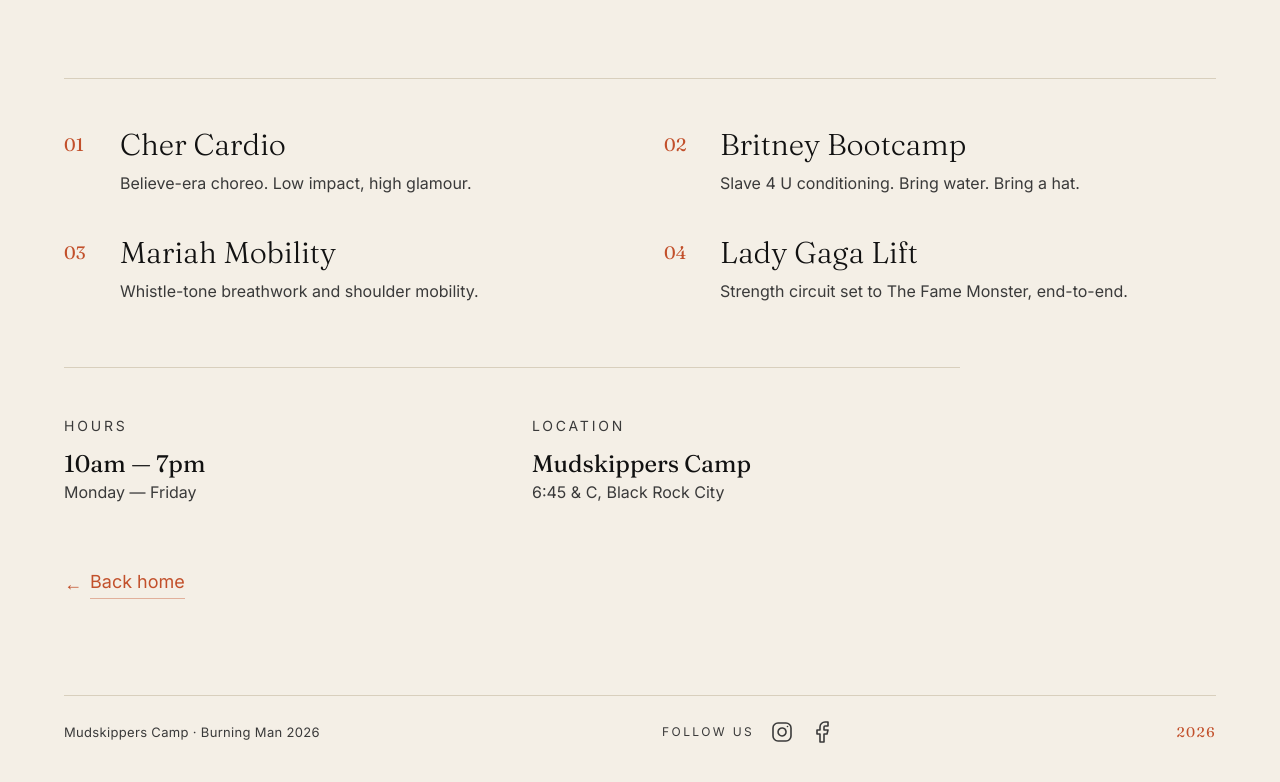
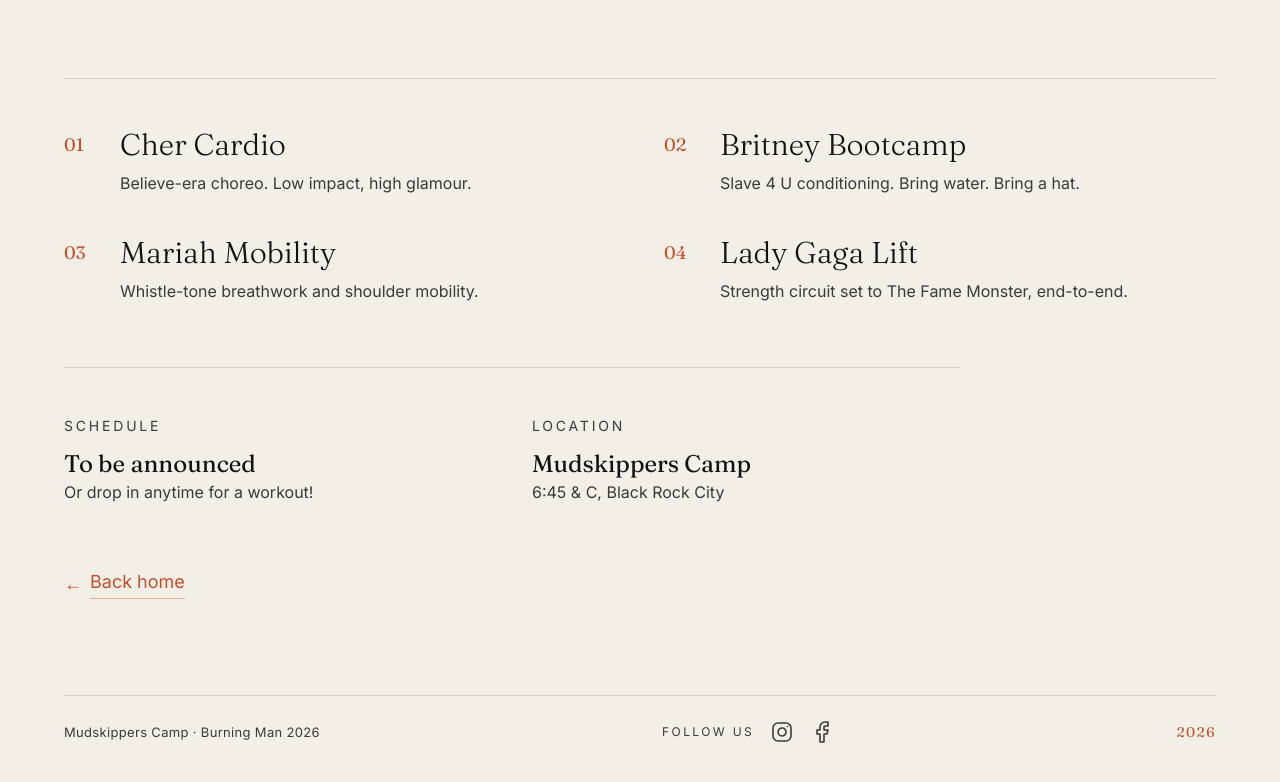
Before and after one commit to mocostaneres-hub/Mudskippers, a Next.js app: page /pop-gym in a window 1280 px wide. Shown: the part 1952-2734 px from the top of the page. Built offline with nearby package versions, Linux system fonts and the light colour scheme.

Commit message:
Update Pop Gym schedule message

```diff
--- a/src/app/pop-gym/page.tsx
+++ b/src/app/pop-gym/page.tsx
@@ -140,12 +140,14 @@
         <div className="mt-16 grid grid-cols-1 md:grid-cols-2 gap-10 border-t border-rule pt-12 max-w-4xl">
           <div>
             <p className="text-sm tracking-[0.2em] uppercase text-ink-soft">
-              Hours
+              Schedule
             </p>
             <p className="mt-3 font-display text-2xl text-ink">
-              10am &mdash; 7pm
+              To be announced
             </p>
-            <p className="text-ink-soft">Monday &mdash; Friday</p>
+            <p className="text-ink-soft">
+              Or drop in anytime for a workout!
+            </p>
           </div>
           <div>
             <p className="text-sm tracking-[0.2em] uppercase text-ink-soft">
```
